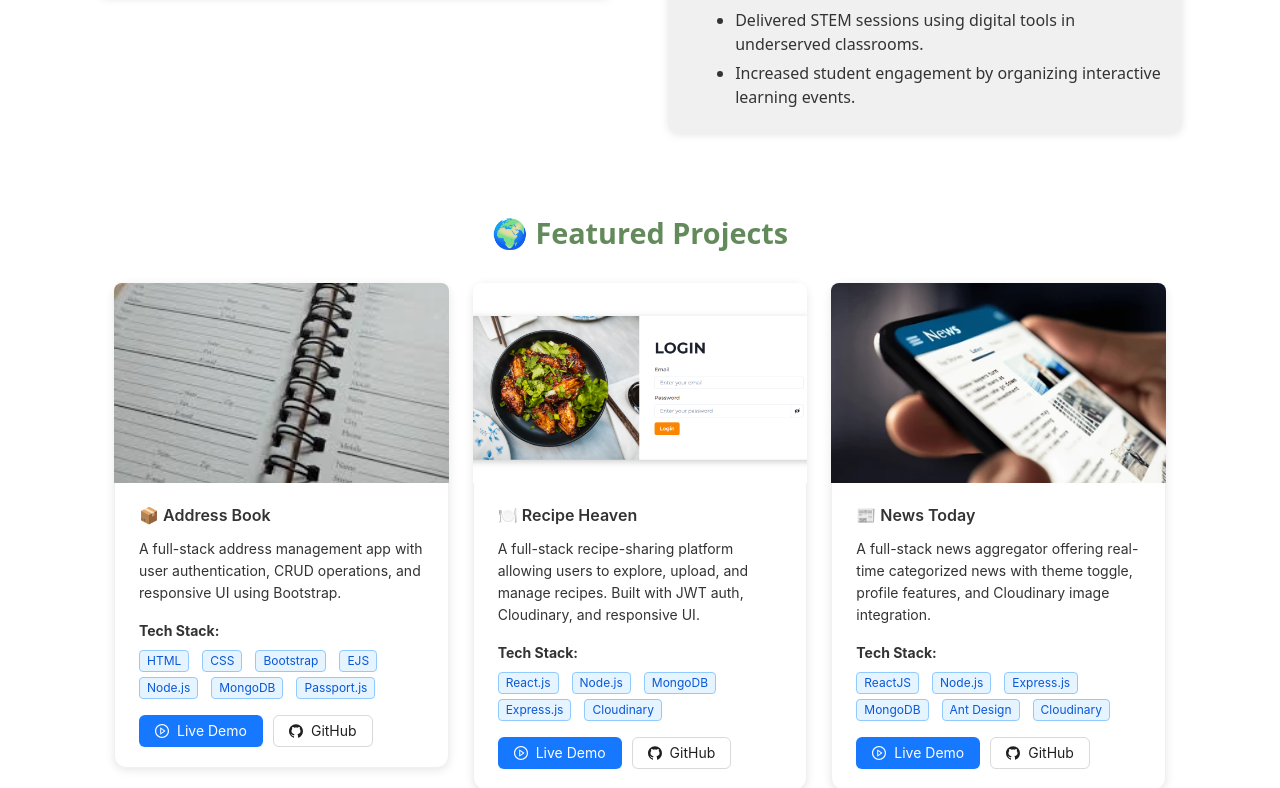
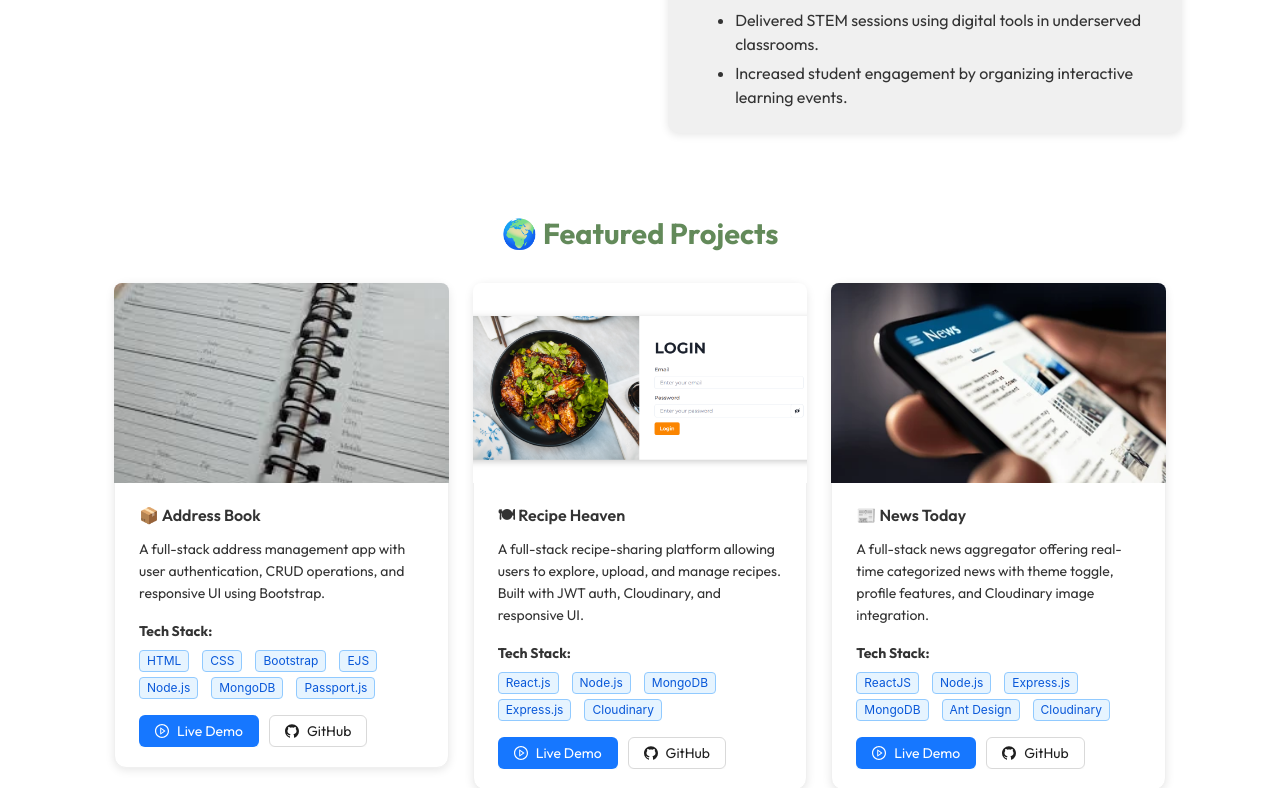
Before and after one commit to sathwikpedapati/portfolio, a React (Create React App) app: page / in a window 1280 px wide. Shown: the part 1014-1802 px from the top of the page. Built offline with nearby package versions, Linux system fonts and the light colour scheme.

Commit message:
Update index.css

```diff
--- a/src/index.css
+++ b/src/index.css
@@ -1,3 +1,4 @@
+@import url('https://fonts.googleapis.com/css2?family=Montserrat:ital,wght@0,100..900;1,100..900&family=Outfit:wght@100..900&family=Plus+Jakarta+Sans:ital@0;1&display=swap');
 body {
   margin: 0;
   font-family: -apple-system, BlinkMacSystemFont, 'Segoe UI', 'Roboto', 'Oxygen',
@@ -11,3 +12,6 @@ code {
   font-family: source-code-pro, Menlo, Monaco, Consolas, 'Courier New',
     monospace;
 }
+*{
+  font-family: "Outfit", sans-serif;
+}
```
